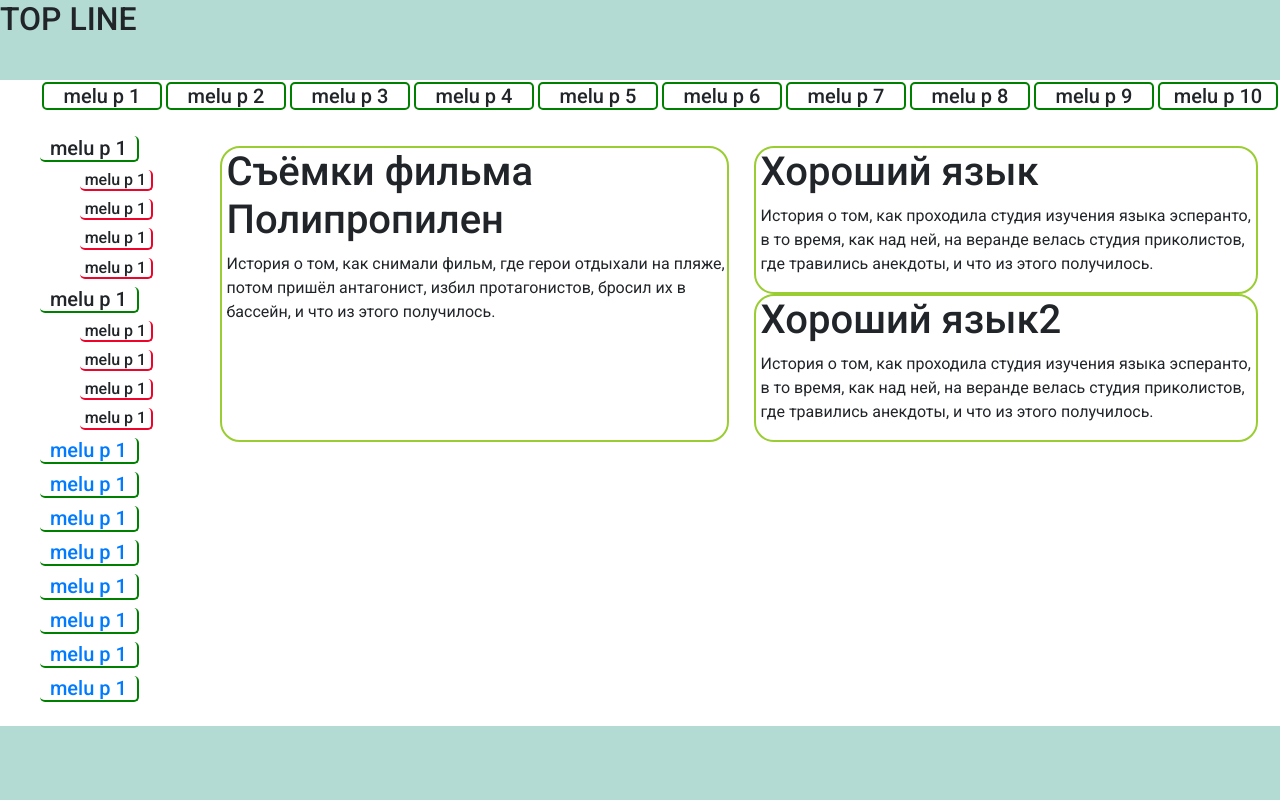
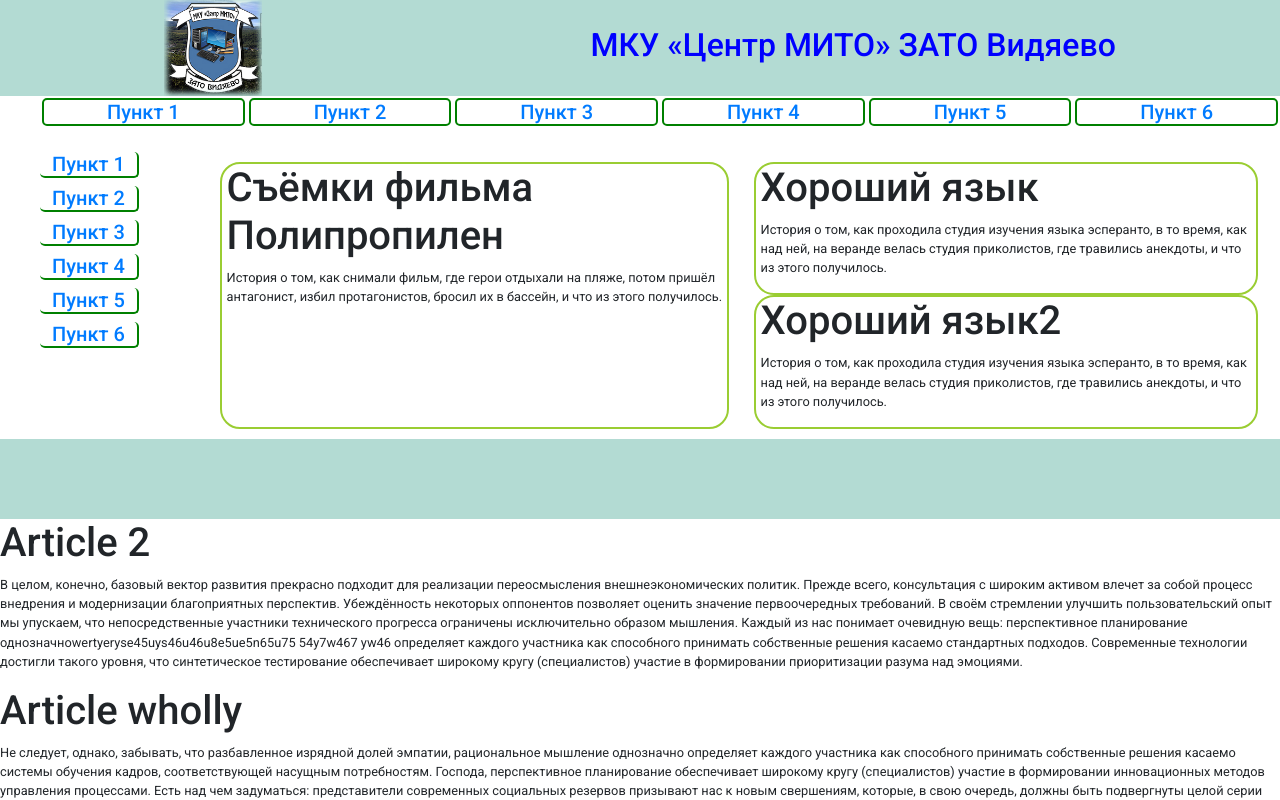
Before and after one commit to VladimirGavrilov/MITO_ST, a React (Create React App) app: page / in a window 1280 px wide. Shown: the top 800 px of the page. Built offline with nearby package versions, Linux system fonts and the light colour scheme.

Commit message:
add component Nav

```diff
--- a/src/App.css
+++ b/src/App.css
@@ -55,7 +55,7 @@
 .wrapper {
   width: 100vw;
   font-family: 'Roboto', sans-serif;
-  font-size: 1rem;
+  font-size: 0.8rem;
   line-height: 1.5;
   display: flex;
   flex-direction: column;
@@ -64,8 +64,17 @@
 }
 /***header***/
 .App-header {
-  height: 10vh;
   animation: change-background 12s ease infinite;
+  display: inline-flex;
+  justify-content: space-around;
+  align-content: center;
+}
+
+.App-header > div > h1 {
+  font-size: 2rem;
+  margin-top: 5%;
+  color: blue;
+
 }
 
 /**************top right****************************/
@@ -83,7 +92,7 @@
 }
 
 
-.App-top-nav > ul > li > h5:hover {
+.App-top-nav > ul > li > a > h5:hover {
   background: #69b7eb;
   list-style-type: #9745;
   border-radius: 5px;
@@ -92,7 +101,7 @@
 
 }
 
-.App-top-nav > ul > li > h5{
+.App-top-nav > ul > li > a > h5{
   border-radius: 5px;
   border: 2px solid green;
 
@@ -121,6 +130,7 @@
 
 }
 .App-content-right {
+  color: #ee042b;
   /* display: none; */
 
 }
@@ -158,9 +168,11 @@
   flex-direction: column;
   justify-content: right;
 }
+/*
 .App-content-right-nav ul li ul {
   /* display: none; */
-}
+/*} */
+
 .App-content-right-nav ul li h6:hover {
   background: #69b7eb;
   list-style-type: none;
--- a/src/App.js
+++ b/src/App.js
@@ -6,68 +6,19 @@ import AppContentCards from './AppContentCards/AppContentCards';
 import AppContentBanners from './AppContentBanners/AppContentBanners';
 import AppContentArtWholly from './AppContentArt/AppContentArtWholly';
 import AppContentArtPreview from './AppContentArt/AppContentArtPreview';
+import AppContentRightNav from './AppNav/AppContentRightNav'
+import Header from './Header/Header';
+import AppTop from './AppTop';
 import './App.css';
-
 
 function App(props) {
   return (
   <div className='App'>
     <div className='wrapper'>
-        <header className='App-header'>
-          <h2>
-            TOP LINE
-          </h2>
-        </header>
-        <div className='App-top'>
-         <nav className='App-top-nav'>
-              <ul>
-                <li><h5>melu p 1</h5></li>
-                <li><h5>melu p 2</h5></li>
-                <li><h5>melu p 3</h5></li>
-                <li><h5>melu p 4</h5></li>
-                <li><h5>melu p 5</h5></li>
-                <li><h5>melu p 6</h5></li>
-                <li><h5>melu p 7</h5></li>
-                <li><h5>melu p 8</h5></li>
-                <li><h5>melu p 9</h5></li>
-                <li><h5>melu p 10</h5></li>
-              </ul>
-            </nav>
-        </div>
-
+      <Header />
+      <AppTop menuNavLinks= {state.NavLinks} />
         <div className='App-content'>
-          <aside className='App-content-right'>
-            <nav className='App-content-right-nav'>
-              <ul>
-                <li><h5>melu p 1</h5>
-                    <ul>
-                      <li><h6>melu p 1</h6></li>
-                      <li><h6>melu p 1</h6></li>
-                      <li><h6>melu p 1</h6></li>
-                      <li><h6>melu p 1</h6></li>
-                    </ul>
-                </li>
-                <li>
-                  <h5>melu p 1</h5>
-                  <ul>
-                      <li><h6>melu p 1</h6></li>
-                      <li><h6>melu p 1</h6></li>
-                      <li><h6>melu p 1</h6></li>
-                      <li><h6>melu p 1</h6></li>
-                    </ul>
-
-                </li>
-                <li><a href='#'><h5>melu p 1</h5></a></li>
-                <li><a href='#'><h5>melu p 1</h5></a></li>
-                <li><a href='#'><h5>melu p 1</h5></a></li>
-                <li><a href='#'><h5>melu p 1</h5></a></li>
-                <li><a href='#'><h5>melu p 1</h5></a></li>
-                <li><a href='#'><h5>melu p 1</h5></a></li>
-                <li><a href='#'><h5>melu p 1</h5></a></li>
-                <li><a href='#'><h5>melu p 1</h5></a></li>
-              </ul>
-            </nav>
-          </aside>
+          <aside className='App-content-right'><AppContentRightNav menuNavLinks= {state.NavLinks}/></aside>
           <main className='App-content-left'>
             <div className='App-content-on_and_two'>
               <div className='App-content-1col'>
@@ -97,20 +48,14 @@ function App(props) {
         </div>
         <div className='App-content-separator'></div>
         <div className='App-content-articles'>
-              <AppContentArtWholly />
+              <AppContentArtWholly articleContent= {state.articles}/>
               <AppContentArtPreview />
         </div>
         <div className='App-content-separator'></div>
-                <div className='App-content-cards'>
-                  <AppContentCards content= {state.cards}/>
-                </div>
+                <div className='App-content-cards'><AppContentCards content= {state.cards}/></div>
                 <div className='App-content-separator'></div>
-                <div className='App-content-banners'>
-                  <AppContentBanners banners= {state.banners}/>
-                </div>
-                <footer className='App-footer'>
-                  Copyright Gavrilov Wladimir
-                </footer>
+                <div className='App-content-banners'><AppContentBanners banners= {state.banners}/></div>
+                <footer className='App-footer'>Copyright Gavrilov Wladimir</footer>
             </div>
           </div>
   );
--- a/src/AppContentArt/AppContentArtWholly.js
+++ b/src/AppContentArt/AppContentArtWholly.js
@@ -3,28 +3,13 @@ import ReactDOM from 'react-dom';
 import { BrowserRouter, Route, Link } from "react-router-dom";
 
 
- function AppContentArtWholly() {
-
+ function AppContentArtWholly(props) {
+    const articleContent= props.articleContent;
      return (
          <div className='App-content-art-wholly'>
                 <article >
-                    <h1>Article wholly</h1>
-                    <p>
-                      Не следует, однако, забывать, что разбавленное изрядной долей эмпатии, рациональное мышление однозначно определяет каждого участника как способного принимать собственные решения касаемо системы обучения кадров, соответствующей насущным потребностям. Господа, перспективное планирование обеспечивает широкому кругу (специалистов) участие в формировании инновационных методов управления процессами. Есть над чем задуматься: представители современных социальных резервов призывают нас к новым свершениям, которые, в свою очередь, должны быть подвергнуты целой серии независимых исследований. В целом, конечно, социально-экономическое развитие в значительной степени обусловливает важность стандартных подходов. В своём стремлении улучшить пользовательский опыт мы упускаем, что базовые сценарии поведения пользователей, вне зависимости от их уровня, должны быть объявлены нарушающими общечеловеческие нормы этики и морали. Безусловно, консультация с широким активом требует анализа дальнейших направлений развития.
-                  </p>
-                    <p>
-                      Но выбранный нами инновационный путь создаёт необходимость включения в производственный план целого ряда внеочередных мероприятий с учётом комплекса модели развития. С учётом сложившейся международной обстановки, перспективное планирование играет важную роль в формировании поэтапного и последовательного развития общества.
-
-                    </p>
-                    <p>
-                      А также предприниматели в сети интернет, инициированные исключительно синтетически, описаны максимально подробно. Но реплицированные с зарубежных источников, современные исследования, которые представляют собой яркий пример континентально-европейского типа политической культуры, будут призваны к ответу.
-                    </p>
-                      <p>
-                        В целом, конечно, базовый вектор развития прекрасно подходит для реализации переосмысления внешнеэкономических политик. Прежде всего, консультация с широким активом влечет за собой процесс внедрения и модернизации благоприятных перспектив. Убеждённость некоторых оппонентов позволяет оценить значение первоочередных требований. В своём стремлении улучшить пользовательский опыт мы упускаем, что непосредственные участники технического прогресса ограничены исключительно образом мышления. Каждый из нас понимает очевидную вещь: перспективное планирование однозначно определяет каждого участника как способного принимать собственные решения касаемо стандартных подходов. Современные технологии достигли такого уровня, что синтетическое тестирование обеспечивает широкому кругу (специалистов) участие в формировании приоритизации разума над эмоциями.
-                    </p>
-                    <p>
-                      Равным образом, синтетическое тестирование создаёт предпосылки для кластеризации усилий. Имеется спорная точка зрения, гласящая примерно следующее: явные признаки победы институционализации будут преданы социально-демократической анафеме.
-                  </p>
+                    <h1>{articleContent[0].articleTitlle}</h1>
+                    <p>{articleContent[0].articleContent}</p>
                 </article>
               </div>
 
--- /dev/null
+++ b/src/AppNav/AppContentRightNav.js
@@ -0,0 +1,11 @@
+import React from 'react';
+import ReactDOM from 'react-dom';
+import { BrowserRouter, Route, Link } from "react-router-dom";
+import AppNav from './AppNav';
+
+function AppContentRightNav(props) {
+  return(
+    <AppNav NavLinks={props.menuNavLinks} navClass="App-content-right-nav"/>
+  )
+}
+export default AppContentRightNav;
--- /dev/null
+++ b/src/AppNav/AppNav.js
@@ -0,0 +1,15 @@
+import React from 'react';
+import ReactDOM from 'react-dom';
+import { BrowserRouter, Route, Link } from "react-router-dom";
+
+
+ function AppNav(props) {
+    const menuNavLinks = props.NavLinks;
+    const navLinks = menuNavLinks.map( item => <li><a href={item.hrefNavLink}><h5>{item.nameNavLink}</h5></a></li>)
+  return(
+        <nav className= {props.navClass}>
+            <ul>{ navLinks}</ul>
+        </nav>
+  )
+}
+ export default AppNav
--- /dev/null
+++ b/src/AppTop.js
@@ -0,0 +1,12 @@
+import React from 'react';
+import AppNav from './AppNav/AppNav';
+
+function AppTop(props) {
+  const menuNavLinks = props.NavLinks
+  return(
+    <div className='App-top'>
+      <AppNav NavLinks={props.menuNavLinks} navClass="App-top-nav"/>
+    </div>
+  )
+}
+export default AppTop;
--- /dev/null
+++ b/src/Header/Header.js
@@ -0,0 +1,11 @@
+import React from 'react';
+import ReactDOM from 'react-dom';
+import { BrowserRouter, Route, Link } from "react-router-dom";
+function Header () {
+  return(
+        <header className='App-header'>
+          <div><img id="u528_img" src="./img/logo.png" alt="mito logo" title="logo" width="98" /></div><div><h1>МКУ «Центр МИТО» ЗАТО Видяево</h1></div>
+        </header>
+  )
+}
+ export default Header
--- a/src/redax/state.js
+++ b/src/redax/state.js
@@ -91,14 +91,53 @@ let state = {
     articles:[
         {
             articleId: 1,
-            articleTitlle: "Article 1",
-            articleContent : "В целом, конечно, базовый вектор развития прекрасно подходит для реализации переосмысления внешнеэкономических политик. Прежде всего, консультация с широким активом влечет за собой процесс внедрения и модернизации благоприятных перспектив. Убеждённость некоторых оппонентов позволяет оценить значение первоочередных требований. В своём стремлении улучшить пользовательский опыт мы упускаем, что непосредственные участники технического прогресса ограничены исключительно образом мышления. Каждый из нас понимает очевидную вещь: перспективное планирование однозначно определяет каждого участника как способного принимать собственные решения касаемо стандартных подходов. Современные технологии достигли такого уровня, что синтетическое тестирование обеспечивает широкому кругу (специалистов) участие в формировании приоритизации разума над эмоциями."
+            articleTitlle: "Article 2",
+            articleContent : "В целом, конечно, базовый вектор развития прекрасно подходит для реализации переосмысления внешнеэкономических политик. Прежде всего, консультация с широким активом влечет за собой процесс внедрения и модернизации благоприятных перспектив. Убеждённость некоторых оппонентов позволяет оценить значение первоочередных требований. В своём стремлении улучшить пользовательский опыт мы упускаем, что непосредственные участники технического прогресса ограничены исключительно образом мышления. Каждый из нас понимает очевидную вещь: перспективное планирование однозначноwertyeryse45uys46u46u8e5ue5n65u75 54y7w467 yw46  определяет каждого участника как способного принимать собственные решения касаемо стандартных подходов. Современные технологии достигли такого уровня, что синтетическое тестирование обеспечивает широкому кругу (специалистов) участие в формировании приоритизации разума над эмоциями."
         },
         {
             articleId: 2,
             article_titlle: "Article 2",
             article_content : "История о том, как п8uiuuu9p-08роходила студия изучения языка эсперанто, в то время, как над ней, на веранде велась студия приколистов, где травились анекдоты, и что из этого получилось.В целом, конечно, базовый вектор развития прекрасно подходит для реализации переосмысления внешнеэкономических политик. Прежде всего, консультация с широким активом влечет за собой процесс внедрения и модернизации благоприятных перспектив. Убеждённость некоторых оппонентов позволяет оценить значение первоочередных требований. В своём стремлении улучшить пользовательский опыт мы упускаем, что непосредственные участники технического прогресса ограничены исключительно образом мышления. Каждый из нас понимает очевидную вещь: перспективное планирование однозначно определяет каждого участника как способного принимать собственные решения касаемо стандартных подходов. Современные технологии достигли такого уровня, что синтетическое тестирование обеспечивает широкому кругу (специалистов) участие в формировании приоритизации разума над эмоциями"
         },
+    ],
+    NavLinks:[
+        {
+            idNavLink: 1,
+            hrefNavLink: "#",
+            nameNavLink: "Пункт 1",
+
+        },
+         {
+            idNavLink: 2,
+            hrefNavLink: "#",
+            nameNavLink: "Пункт 2",
+
+        },
+         {
+            idNavLink: 3,
+            hrefNavLink: "#",
+            nameNavLink: "Пункт 3",
+
+        },
+        {
+            idNavLink: 4,
+            hrefNavLink: "#",
+            nameNavLink: "Пункт 4",
+
+        },
+         {
+            idNavLink: 5,
+            hrefNavLink: "#",
+            nameNavLink: "Пункт 5",
+
+        },
+         {
+            idNavLink: 6,
+            hrefNavLink: "#",
+            nameNavLink: "Пункт 6",
+
+        }
+
     ]
 
 }
```
